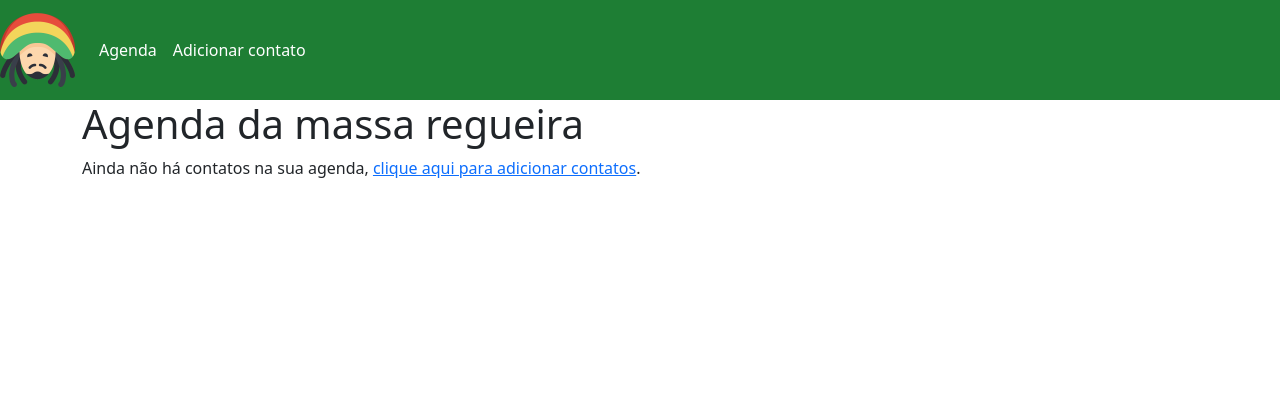
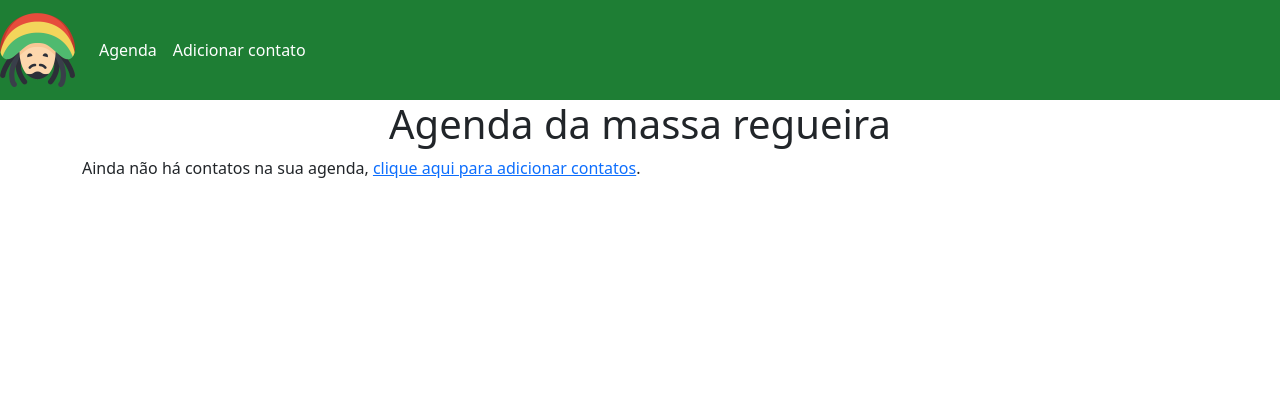
Before and after one commit to Marechaal1/agenda-teste, a PHP site: page / in a window 1280 px wide. Shown: the top 400 px of the page. Run offline with PHP 8.4, Linux system fonts and the light colour scheme; data that the repository does not hold is empty.

Commit message:
Update index.php

```diff
--- a/index.php
+++ b/index.php
@@ -6,7 +6,7 @@ include_once("./templates/header.php");
     <?php if (isset($printMsg) && $printMsg != '') : ?>
         <p id="msg"> <?= $printMsg ?></p>
     <?php endif; ?>
-    <h1 id="main-title">Agenda da massa regueira </h1>
+    <h1 id="main-title" class="text-center" >Agenda da massa regueira </h1>
     <?php if (count($contacts) > 0) : ?>
         <table class="table table-striped table-dark">
             <thead>
```
